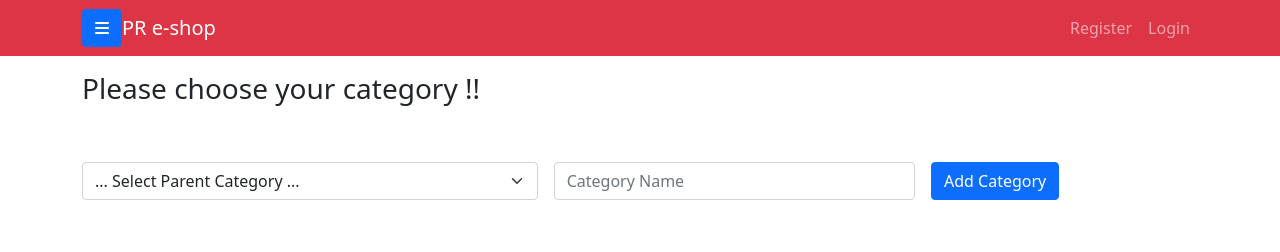
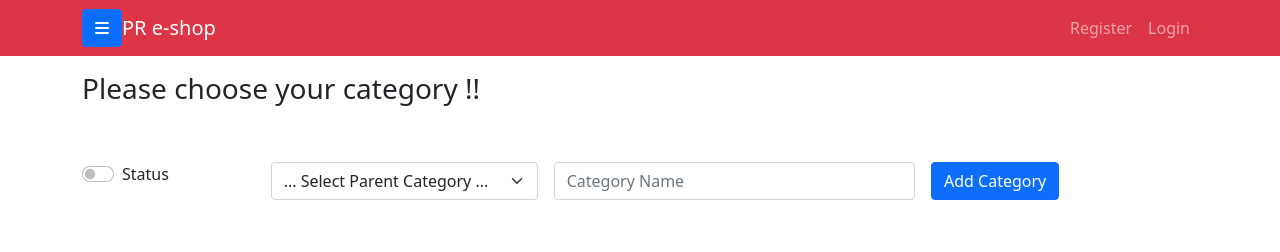
Before and after one commit to PrakatNeupane/prakat-ecommerce-frontend, a React (Create React App) app: page /categories in a window 1280 px wide. Shown: the top 252 px of the page. Built offline with nearby package versions, Linux system fonts and the light colour scheme; no server answers.

Commit message:
changes for sending form data to display

```diff
--- a/src/components/cat-form/CategoryForm.jsx
+++ b/src/components/cat-form/CategoryForm.jsx
@@ -3,16 +3,26 @@ import { Button } from "react-bootstrap";
 import Col from "react-bootstrap/Col";
 import Form from "react-bootstrap/Form";
 import Row from "react-bootstrap/Row";
+import { useDispatch } from "react-redux";
+import { postCategoriesAction } from "../../pages/categories/categoryAction";
 
 const initialState = {
-  parentCat: "",
+  status: "inactive",
+  parentCatId: "",
   catName: "",
 };
 
 export const CategoryForm = () => {
+  const dispatch = useDispatch();
   const [form, setForm] = useState(initialState);
+
   const handleOnChange = (e) => {
-    const { name, value } = e.target;
+    let { checked, name, value } = e.target;
+
+    if (name === "status") {
+      value = checked ? "active" : "inactive";
+    }
+    console.log(checked, name, value);
     setForm({
       ...form,
       [name]: value,
@@ -22,16 +32,29 @@ export const CategoryForm = () => {
   const handleOnSubmit = (e) => {
     e.preventDefault();
     console.log(form);
+    const parentCatId = form.parentCatId ? form.parentCatId : undefined;
+    dispatch(postCategoriesAction(form));
   };
   return (
     <Form className="py-5" onSubmit={handleOnSubmit}>
       <Row className="g-3">
-        <Col md="5">
+        <Col md="2">
+          <Form.Check
+            onChange={handleOnChange}
+            type="switch"
+            id="custom-switch"
+            label="Status"
+            name="status"
+          />
+        </Col>
+        <Col md="3">
           <Form.Group as={Col} controlId="formGridState">
-            <Form.Select defaultValue="Choose..." onChange={handleOnChange}>
-              <option name="parentCat" value="">
-                ... Select Parent Category ...
-              </option>
+            <Form.Select
+              defaultValue="Choose..."
+              name="parentCatId"
+              onChange={handleOnChange}
+            >
+              <option value="">... Select Parent Category ...</option>
             </Form.Select>
           </Form.Group>
         </Col>
--- a/src/helpers/axiosHelpers.js
+++ b/src/helpers/axiosHelpers.js
@@ -46,3 +46,8 @@ export const getCategories = () => {
     const url = catEP
     return apiProcessor({ method: "get", url })
 }
+
+export const postCategories = (dataObj) => {
+    const url = catEP
+    return apiProcessor({ method: "post", url, dataObj })
+}
--- a/src/pages/categories/categoryAction.js
+++ b/src/pages/categories/categoryAction.js
@@ -1,8 +1,22 @@
-import { getCategories } from "../../helpers/axiosHelpers";
+import { getCategories, postCategories } from "../../helpers/axiosHelpers";
 import { setCategories } from "./categorySlice";
+import { toast } from 'react-toastify'
 
 export const fetchCategoriesAction = () => async (dispatch) => {
     // call axios for api call
     const response = await getCategories()
     response.status === "success" && dispatch(setCategories(response.result))
 }
+
+export const postCategoriesAction = catObj => async (dispatch) => {
+    const responsePromise = postCategories(catObj)
+    toast.promise(responsePromise, {
+        pending: "Please wait"
+    })
+
+    const result = await responsePromise
+
+    toast[result.status](result.message)
+
+    result.status === "success" && dispatch(fetchCategoriesAction())
+}
```
